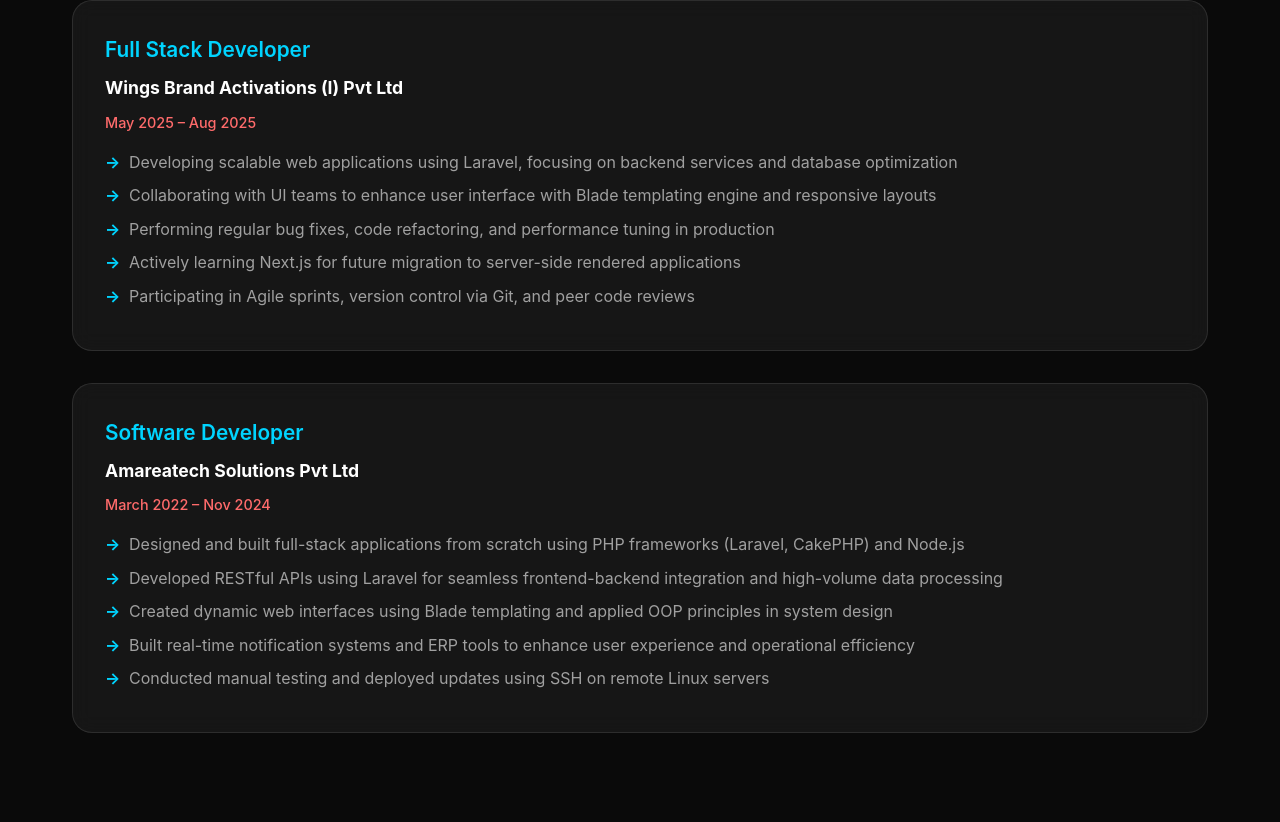
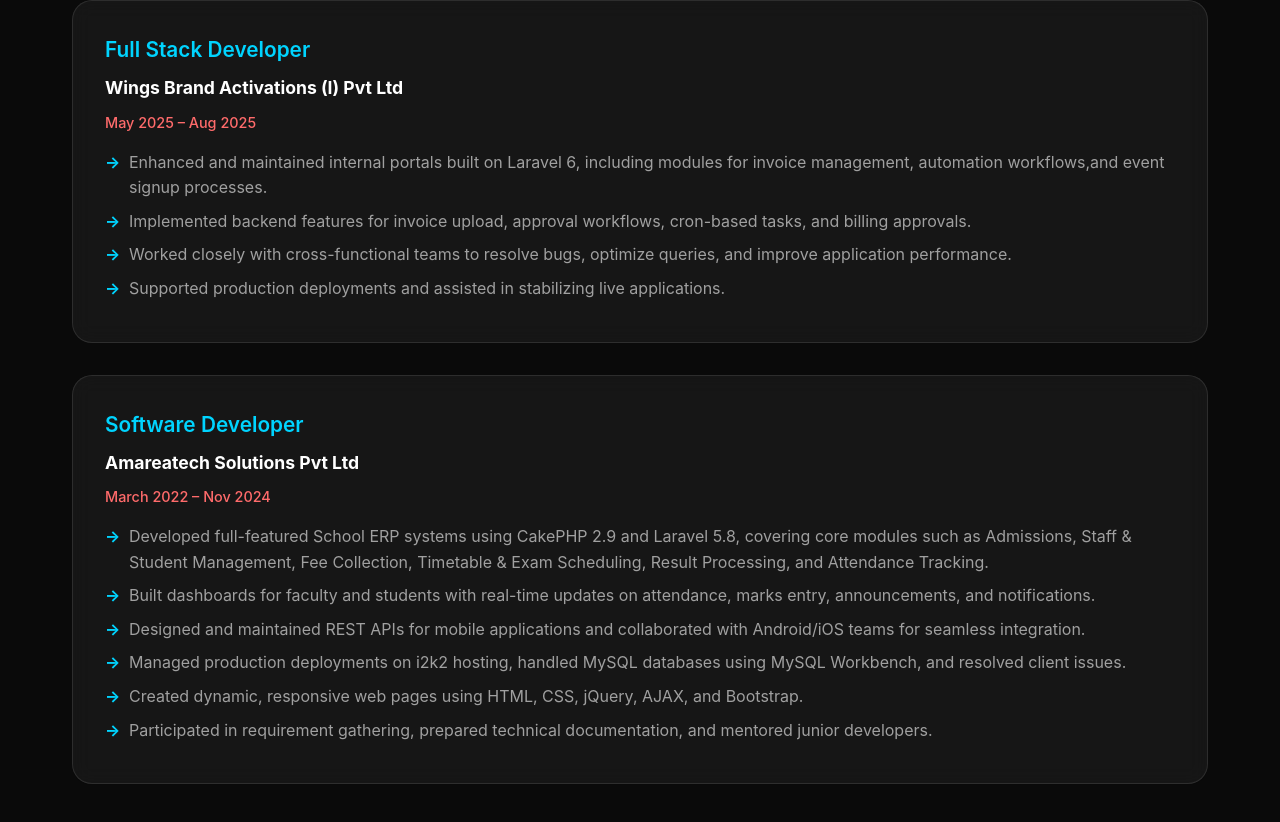
Before and after one commit to sumamp/sumamp.github.io, a plain HTML site: page index.html in a window 1280 px wide. Shown: the part 1702-2524 px from the top of the page. Drawn offline with Linux system fonts and the light colour scheme.

Commit message:
Update index.html

```diff
--- a/index.html
+++ b/index.html
@@ -548,6 +548,7 @@
                 <div class="skill-item">REST APIs</div>
                 <div class="skill-item">MySQL</div>
                 <div class="skill-item">Docker</div>
+                <div class="skill-item">AWS</div>
                 <div class="skill-item">Git</div>
                 <div class="skill-item">Next.js</div>
             </div>
@@ -562,11 +563,10 @@
                 <h4>Wings Brand Activations (I) Pvt Ltd</h4>
                 <div class="duration">May 2025 – Aug 2025</div>
                 <ul>
-                    <li>Developing scalable web applications using Laravel, focusing on backend services and database optimization</li>
-                    <li>Collaborating with UI teams to enhance user interface with Blade templating engine and responsive layouts</li>
-                    <li>Performing regular bug fixes, code refactoring, and performance tuning in production</li>
-                    <li>Actively learning Next.js for future migration to server-side rendered applications</li>
-                    <li>Participating in Agile sprints, version control via Git, and peer code reviews</li>
+                    <li>Enhanced and maintained internal portals built on Laravel 6, including modules for invoice management, automation workflows,and event signup processes.</li>
+                    <li>Implemented backend features for invoice upload, approval workflows, cron-based tasks, and billing approvals.</li>
+                    <li>Worked closely with cross-functional teams to resolve bugs, optimize queries, and improve application performance.</li>
+                    <li>Supported production deployments and assisted in stabilizing live applications.</li>
                 </ul>
             </div>
 
@@ -575,12 +575,19 @@
                 <h4>Amareatech Solutions Pvt Ltd</h4>
                 <div class="duration">March 2022 – Nov 2024</div>
                 <ul>
-                    <li>Designed and built full-stack applications from scratch using PHP frameworks (Laravel, CakePHP) and Node.js</li>
-                    <li>Developed RESTful APIs using Laravel for seamless frontend-backend integration and high-volume data processing</li>
-                    <li>Created dynamic web interfaces using Blade templating and applied OOP principles in system design</li>
-                    <li>Built real-time notification systems and ERP tools to enhance user experience and operational efficiency</li>
-                    <li>Conducted manual testing and deployed updates using SSH on remote Linux servers</li>
-                </ul>
+    <li>Developed full-featured School ERP systems using CakePHP 2.9 and Laravel 5.8, covering core modules such as Admissions, Staff & Student Management, Fee Collection, Timetable & Exam Scheduling, Result Processing, and Attendance Tracking.</li>
+
+    <li>Built dashboards for faculty and students with real-time updates on attendance, marks entry, announcements, and notifications.</li>
+
+    <li>Designed and maintained REST APIs for mobile applications and collaborated with Android/iOS teams for seamless integration.</li>
+
+    <li>Managed production deployments on i2k2 hosting, handled MySQL databases using MySQL Workbench, and resolved client issues.</li>
+
+    <li>Created dynamic, responsive web pages using HTML, CSS, jQuery, AJAX, and Bootstrap.</li>
+
+    <li>Participated in requirement gathering, prepared technical documentation, and mentored junior developers.</li>
+</ul>
+
             </div>
         </div>
     </section>
```
